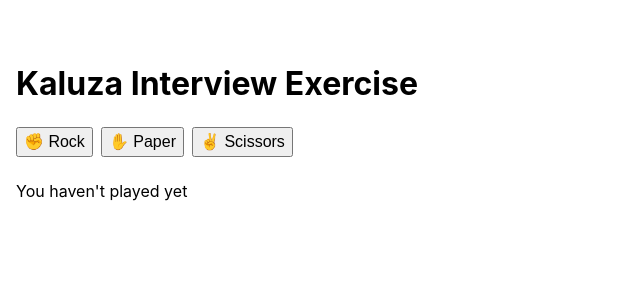
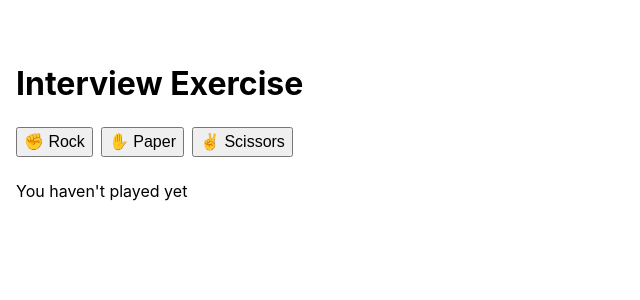
Before and after one commit to ovotech/react-rps-boilerplate, a React (Create React App) app: page / in a window 1280 px wide. Shown: the top 300 px of the page, without its empty margins (0-640 px from the left). Built offline with nearby package versions, Linux system fonts and the light colour scheme.

Commit message:
remove company name

```diff
--- a/src/App.tsx
+++ b/src/App.tsx
@@ -7,7 +7,7 @@
       <GameWrapper>
         <Game>
           <header>
-            <h1>Kaluza Interview Exercise</h1>
+            <h1>Interview Exercise</h1>
           </header>
           <GameControls />
           <GameOutcome />
```
